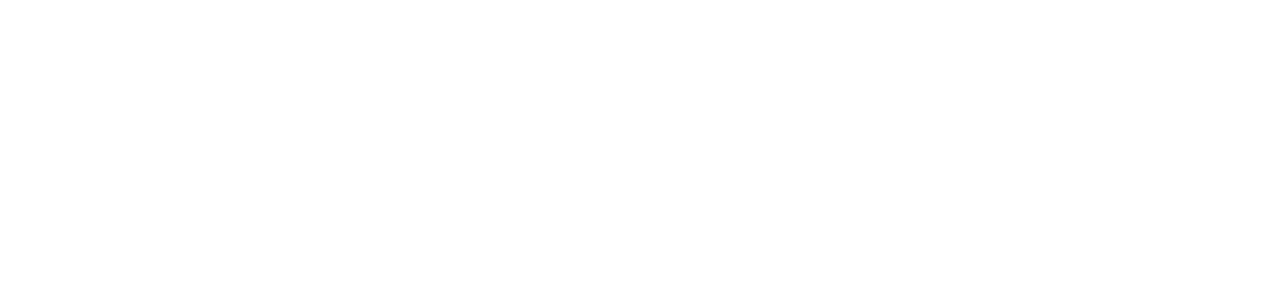
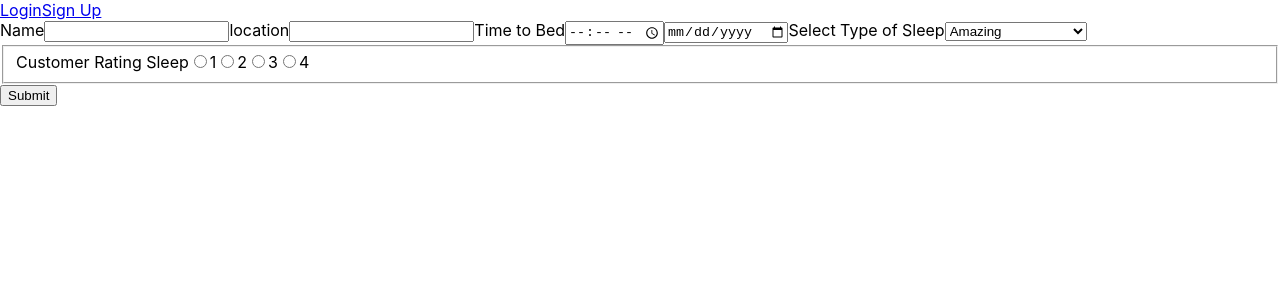
Before and after one commit to bw-sleeptracker/front-end, a React (Create React App) app: page /sleep-tracker in a window 1280 px wide. Shown: the top 300 px of the page. Built offline with nearby package versions, Linux system fonts and the light colour scheme.

Commit message:
getting the routes working

```diff
--- a/src/App.js
+++ b/src/App.js
@@ -1,6 +1,6 @@
 // * dependencies:
 import React, { useState } from 'react';
-import { Switch, Route } from 'react-router-dom';
+import { Switch, Route, Link } from 'react-router-dom';
 
 // * utility  comp
 // import PrivateRoute from './components/PrivateRoute';
@@ -13,6 +13,7 @@
 // * components:
 import LoginPage from './components/LoginPage';
 import SignUpForm from './components/SignUpForm';
+import MainObject from './components/MainObject';
 
 // import logo from './logo.svg';
 // import './App.css';
@@ -40,28 +41,26 @@
 
   //first option...
     <div className="App">
+      <Link to='/login'>
+      Login
+      </Link>
+      <Link to='/register'>
+      Sign Up
+      </Link>
       <Switch>
-          <Route exact path='/'>
-            {/* * conditionally renders form based on local state isNewUser */}
-            {isNewUser
-              ?
-                <SignUpForm />
-              :
-                <div>
-                  <button
-                  className='app-container__button'
-                  onClick={launchSignUp}
-                  > I'm a New User </button>
-                  <LoginPage />
-                </div>
-            }
-          </Route>
-          {/* need to make a component for SleepTrackList}
-          {/* <PrivateRoute exact path='/sleeptracker' component={SleepTrackerList} /> */}
+          <Route path='/login'>
+          <LoginPage />
+            </Route>
+            <Route path='/register'>
+            <LoginPage />
+            </Route>
+          {/* {/* need to make a component for SleepTrackList}
+           <PrivateRoute exact path='/sleeptracker' component={SleepTrackerList} /> */}
 
       </Switch>
-      {/* need to make a component for MainObject}
-      {/* <MainObject /> */}
+       <Route path="/sleep-tracker">
+        <MainObject />
+       </ Route>
     </div>
 
 // second easier option..
--- a/src/components/LoginPage.js
+++ b/src/components/LoginPage.js
@@ -1,27 +1,28 @@
 // * dependencies
 import React, { useState, useEffect } from "react";
-import { Route, Link } from "react-router-dom";
+import { Route, Link , useHistory} from "react-router-dom";
 import * as yup from "yup";
 import axios from "axios";
 import styled from "styled-components";
 
 const formSchema = yup.object().shape({
-  name: yup.string().required("full name please"),
-  email: yup.string().email().required("valid email please"),
+  username: yup.string().required("full username please"),
+  password: yup.string().required("valid password please"),
 });
 
 const LoginPage = (props) => {
+    const history = useHistory()
   const [formState, setFormState] = useState({
-    name: "",
-    email: "",
+    username: "",
+    password: "",
   });
 
   const [errors, setErrors] = useState({
-    name: "",
-    email: "",
+    username: "",
+    password: "",
   });
 
-  const [buttonDisabled, setButtonDisabled] = useState(true);
+  const [buttonDisabled, setButtonDisabled] = useState(false);
 
   useEffect(() => {
     formSchema.isValid(formState).then((valid) => {
@@ -48,33 +49,44 @@
   };
 
   // eslint-disable-next-line no-unused-vars
-  const [name, setName] = useState([]);
+  // user name and password
+//   const [name, setName] = useState([]);
 
   const formSubmit = (event) => {
+
     event.preventDefault();
     axios
-      .post("https://reqres.in/api/users", formState)
-      .then((response) => {
-        setName(response.data);
+    .post("https://sleep-tracker-backend.herokuapp.com/auth/login", formState)
+    .then((response) => {
+      console.log(response);
 
-        setFormState({
-          name: "",
-        });
-      })
-      .catch((err) => {
-        console.log(err.response);
+
+    })
+    .catch((err) => {
+      console.log(err.response);
+    });
+
+      setFormState({
+        username: "",
+        password: ""
       });
+      history.push('/sleep-tracker')
+  };
+  const inputChange = (event) => {
+    event.persist();
+    setFormState( {
+        ...formState,
+        [event.target.name]: event.target.value,
+    })
+    // const newFormData = {
+    //   ...formState,
+    //   [event.target.name]: event.target.value,
+    // };
+    // validateChange(event);
+    // setFormState(newFormData);
+
   };
 
-  const inputChange = (event) => {
-    event.persist();
-    const newFormData = {
-      ...formState,
-      [event.target.name]: event.target.value,
-    };
-    validateChange(event);
-    setFormState(newFormData);
-  };
   const Login = styled.div`
   display: flex;
   flex-direction: column;
@@ -87,46 +99,44 @@
   return (
     <Route>
         <>
-         <Login>
+         {/* <Login> */}
             <h1>SLEEP-TRACKER LOGIN HERE!</h1>
-            <form onSubmit={formSubmit}>
+            <form >
             <label htmlFor="name">
-              Name
+              Username
               <input
                 id="name"
                 type="text"
-                name="name"
-                value={formState.name}
+                name="username"
+                value={formState.username}
                 onChange={inputChange}
-                data-cy="name"
+                data-cy="username"
               />
-              {errors.name.length > 0 ? (
-                <p className="error">{errors.name}</p>
+              {errors.username.length > 0 ? (
+                <p className="error">{errors.username}</p>
               ) : null}
             </label>
             <br/><br/>
-            <label htmlFor="email">
-              Email
+            <label htmlFor="password">
+              Password
               <input
-                id="email"
+                id="password"
                 type="text"
-                name="email"
-                value={formState.email}
+                name="password"
+                value={formState.password}
                 onChange={inputChange}
-                data-cy="email"
+                data-cy="password"
               />
-              {errors.email.length > 0 ? (
-                <p className="error">{errors.email}</p>
+              {errors.password.length > 0 ? (
+                <p className="error">{errors.password}</p>
               ) : null}
             </label><br/>
             <br/>
-            <Link to="/">
-              <button disabled={buttonDisabled} type="submit">
+              <button type="submit"onClick={formSubmit}>
                 LOG IN!
               </button>
-            </Link>{" "}
           </form>
-          </Login>
+          {/* </Login> */}
           </>
     </Route>
       );
--- a/src/components/MainObject.js
+++ b/src/components/MainObject.js
@@ -1,17 +1,140 @@
 import React, { useState, useEffect } from 'react';
 import * as yup from 'yup';
 import axios from 'axios';
+import { Route, Link } from "react-router-dom";
+
+const schema = yup.object().shape({
+    name: yup.string().required('Please enter your name').min(2, 'That\'s just your inicials.'),
+    location: yup.string().required('Please enter your zip code.').matches(/^[0-9]{5}$/, 'Please enter a valid zip code.'),
+    // imageOfSleep: yup.string().required('Please upload your Picture.'),
+    timeToBed: yup.string().required('Please give departure time is the future')
+  })
+
+  const defaultFormState = {
+    name: '',
+    location: '',
+    // imageOfSleep:'',
+    sleepType: {
+        1: false,
+        2: false,
+        3: false,
+        4: false
 
 
+    },
+    sleepTime:'',
+
+  }
+
+  const defaultErrorState = {
+    name: '',
+    location: '',
+    // imageOfSleep:'',
+    sleepTime: '',
+  }
+
+function MainObject() {
+
+    const [formState, setFormState] = useState(defaultFormState);
+          const [errors, setErrors] = useState(defaultErrorState);
+          const [isDisabled, setIsDisabled] = useState(true);
+
+          useEffect(() => {
+              schema.isValid(formState).then(valid => setIsDisabled(!valid));
+          }, [formState, schema])
+
+          const validate = e => {
+              e.persist();
+              yup.reach(schema, e.target.name).validate(e.target.value)
+              .then(valid => setErrors({...errors, [e.target.name]: ''}))
+              .catch(err => setErrors({...errors, [e.target.name]: err.errors[0]}));
+          }
+
+          const handleChange = e => {
+            if (e.target.type === 'radio') {
+                setFormState({
+                    ...formState,
+                    condiments: {
+                        ...formState.condiments,
+                        [e.target.value]: e.target.checked
+                    }
+                })
+            } else {
+                setFormState({
+                    ...formState,
+                    [e.target.name]: e.target.value
+                })
+            }
+            if (e.target.name === 'name' || e.target.name === 'location') {
+                validate(e);
+            }
+            if (e.target.type === 'file') {
+                setFormState({
+                ...formState,
+                // imageOfSleep:e.target.files[0]
+                })
+            }
+
+        }
+    return (
 
 
-function MainObject() {
-    return(
-        <div>
+<form>
+{/* <label htlmFor="img-link">Select image:
+  <input type="file" id="img" name="img" accept="image/*"/>
 
-        </div>
-    );
+  </label> */}
+<label>Name
+                    <input type='text' name='name' onChange={handleChange} data-cy='name' value={formState.name} />
+                    {errors.name.length > 0 && <p style={{color:'red'}}>{errors.name}</p>}
+          </label>
 
-}
+<label>location
+                    <input type='text' name='location' onChange={handleChange} data-cy='location' value={formState.location} />
+                    {errors.location.length > 0 && <p style={{color:'red'}}>{errors.location}</p>}
+          </label>
+<label>Time to Bed
+                    <input type='time' name='sleepTime' onChange={handleChange} data-cy='sleepTime' value={formState.sleepTime} />
+                    {errors.sleepTime.length > 0 && <p style={{color:'red'}}>{errors.sleepTime}</p>}
+
+                    <input type='date' name='sleepTime' onChange={handleChange} data-cy='sleepTime' value={formState.sleepTime} />
+                    {errors.sleepTime.length > 0 && <p style={{color:'red'}}>{errors.sleepTime}</p>}
+          </label>
+<label>Select Type of Sleep
+                <select name='type' data-cy='type' defaultValue='Great' onChange={handleChange}>
+                    <option value='amazing'>Amazing</option>
+                    <option value='great'>Great</option>
+                    <option value='sleepless'>Sleepless</option>
+                    <option value='ressless'>Ressless</option>
+                    <option value='wideAwake'>Wide Awake</option>
+                    <option value='tossingAndTurning'>Tossing and Turning</option>
+                </select>
+            </label>
+<fieldset> Customer Rating Sleep
+          <label>
+              <input type='radio' name='sleepTypes' onChange={handleChange} data-cy='1' value='1' />
+              1
+          </label>
+          <label>
+              <input type='radio' name='sleepTypes' onChange={handleChange} data-cy='2' value='2' />
+              2
+          </label>
+          <label>
+              <input type='radio' name='sleepTypes' onChange={handleChange} data-cy='3' value='3' />
+              3
+          </label>
+          <label>
+              <input type='radio' name='sleepTypes' onChange={handleChange} data-cy='4' value='4' />
+              4
+          </label>
+        </fieldset>
+        <Link to="/">
+            <button data-cy="submit-button" type='submit'>Submit</button>
+        </Link>{" "}
+</form>
+
+    )
+};
+
 
 export default MainObject;
--- a/src/components/SignUpForm.js
+++ b/src/components/SignUpForm.js
@@ -1,31 +1,28 @@
 // dependancies
 import React, { useState } from "react";
-import { Route, Link } from "react-router-dom";
+import { Route, Link, useHistory } from "react-router-dom";
 import * as yup from "yup";
 import axios from "axios";
 import styled from "styled-components";
 
 // working on Yup
  const fromSchema = yup.object().shape({
-    firstname: yup.string().required("Name is required"),
-    lastname: yup.string().required("Last Name is required"),
     username: yup.string().required("User Name is required"),
     password: yup.string().required("Password is Required"),
+    email: yup.string().email().required("Email is required"),
   });
 
 export default function SignUpForm() {
-
+    const history = useHistory()
     const [forms, setForms] = useState({
-      firstname: "",
-      lastname: "",
+      email: "",
       username: "",
       password: ""
     });
 
     // making error state
     const [errorState, setErrorState] = useState({
-      firstname: "",
-      lastname: "",
+        email: "",
       username: "",
       password: ""
     });
@@ -57,9 +54,10 @@
       console.log("form submitted!");
 
       axios
-        .post("", forms)
+        .post("https://sleep-tracker-backend.herokuapp.com/auth/register", forms)
         .then((response) => console.log(response))
         .catch((err) => console.log(err));
+        history.push("/login")
     };
 
     //
@@ -67,8 +65,7 @@
       //  console.log(myOnChange)
       e.persist();
       validate(e);
-      let value = e.target.name === "name" ? e.target.text : e.target.value;
-      setForms({ ...forms, [e.target.name]: value });
+      setForms({ ...forms, [e.target.name]: e.target.value });
     };
 
     const FormHeader = styled.div`
@@ -83,7 +80,7 @@
     return (
     <Route>
         <>
-        <FormHeader>
+
         <h1>SLEEP-TRACKER SIGNUP HERE!</h1>
         <div className="home-button">
           <Link to="">
@@ -92,44 +89,14 @@
         </div>
         <br/><br/>
 
-        <form className="info" onSubmit={submitHandler}>
-            <label htmlFor="firstname=">
-          First Name:
-          <input
-            type="text"
-            name="firstname"
-            id="firstname"
-            placeholder="First Name"
-            value={forms.firstname}
-            onChange={myOnChange}
-          />
-          {errorState.firstname.length > 0 ? (
-            <p className="error">{errorState.firstname}</p>
-          ) : null}
-            </label>
-              <br/><br/>
-            <label htmlFor="lastname">
-          Last Name:
-          <input
-            type="text"
-            name="lastname"
-            id="lastname"
-            placeholder="Last Name"
-            value={forms.lastname}
-            onChange={myOnChange}
-          />
-          {errorState.lastname.length > 0 ? (
-            <p className="error">{errorState.lastname}</p>
-          ) : null}
-            </label>
-            <br/> <br/>
+        <form className="info" >
             <label htmlFor="username">
-          User Name:
+          Username:
           <input
             type="text"
             name="username"
             id="username"
-            placeholder="User Name"
+            placeholder="Username"
             value={forms.username}
             onChange={myOnChange}
           />
@@ -137,7 +104,22 @@
             <p className="error">{errorState.username}</p>
           ) : null}
             </label>
-            <br/><br/>
+              <br/><br/>
+            <label htmlFor="email">
+          Email:
+          <input
+            type="text"
+            name="email"
+            id="email"
+            placeholder="Email"
+            value={forms.email}
+            onChange={myOnChange}
+          />
+          {errorState.email.length > 0 ? (
+            <p className="error">{errorState.email}</p>
+          ) : null}
+            </label>
+            <br/> <br/>
 
             <label htmlFor="password">
           Password:
@@ -155,13 +137,13 @@
             </label>
             <br/><br/>
 
-      <Link to="/">
-        <button className="formbutton" type="submit">
+
+        <button className="formbutton" type="submit"onClick={submitHandler}>
           Submit
         </button>
-      </Link>{" "}
+
          </form>
-      </FormHeader>
+
     </>
   </Route>
     );
```
